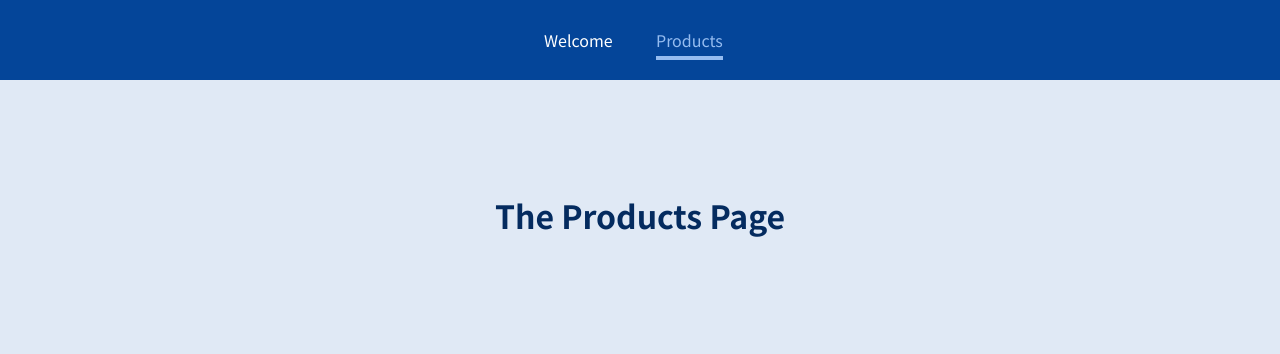
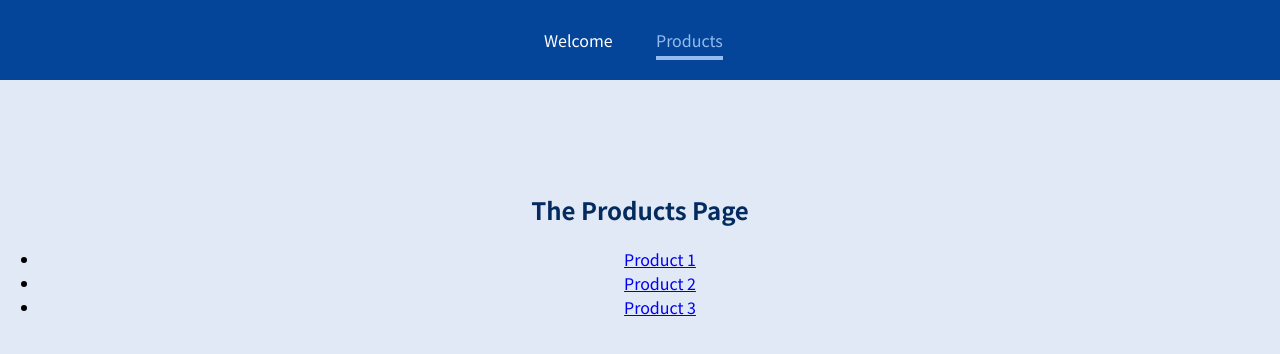
Before and after one commit to Manojlovic1998/multi-page-react-spa-practice, a JavaScript app: page /products in a window 1280 px wide. Shown: the top 354 px of the page. Built offline with nearby package versions, Linux system fonts and the light colour scheme.

Commit message:
Create Products and Welcome comp

```diff
--- a/src/pages/Products.js
+++ b/src/pages/Products.js
@@ -1,5 +1,16 @@
+import {Link} from 'react-router-dom';
+
 const Products = () => {
-    return (<h1>The Products Page</h1>);
+    return (
+        <section>
+            <h1>The Products Page</h1>
+            <ul>
+                <li><Link to={"/products/p1"}>Product 1</Link></li>
+                <li><Link to={"/products/p2"}>Product 2</Link></li>
+                <li><Link to={"/products/p3"}>Product 3</Link></li>
+            </ul>
+        </section>
+    );
 }
 
 export default Products;
--- a/src/pages/Welcome.js
+++ b/src/pages/Welcome.js
@@ -1,6 +1,14 @@
+import {Route, Routes} from 'react-router-dom';
 
 const Welcome = () => {
-    return (<h1>The Welcome Page</h1>)
+    return (
+        <section>
+            <h1>The Welcome Page</h1>
+            <Routes>
+                <Route path={"new-user"} element={<p>Welcome New User</p>}/>
+            </Routes>
+        </section>
+    )
 };
 
 export default Welcome;
```
